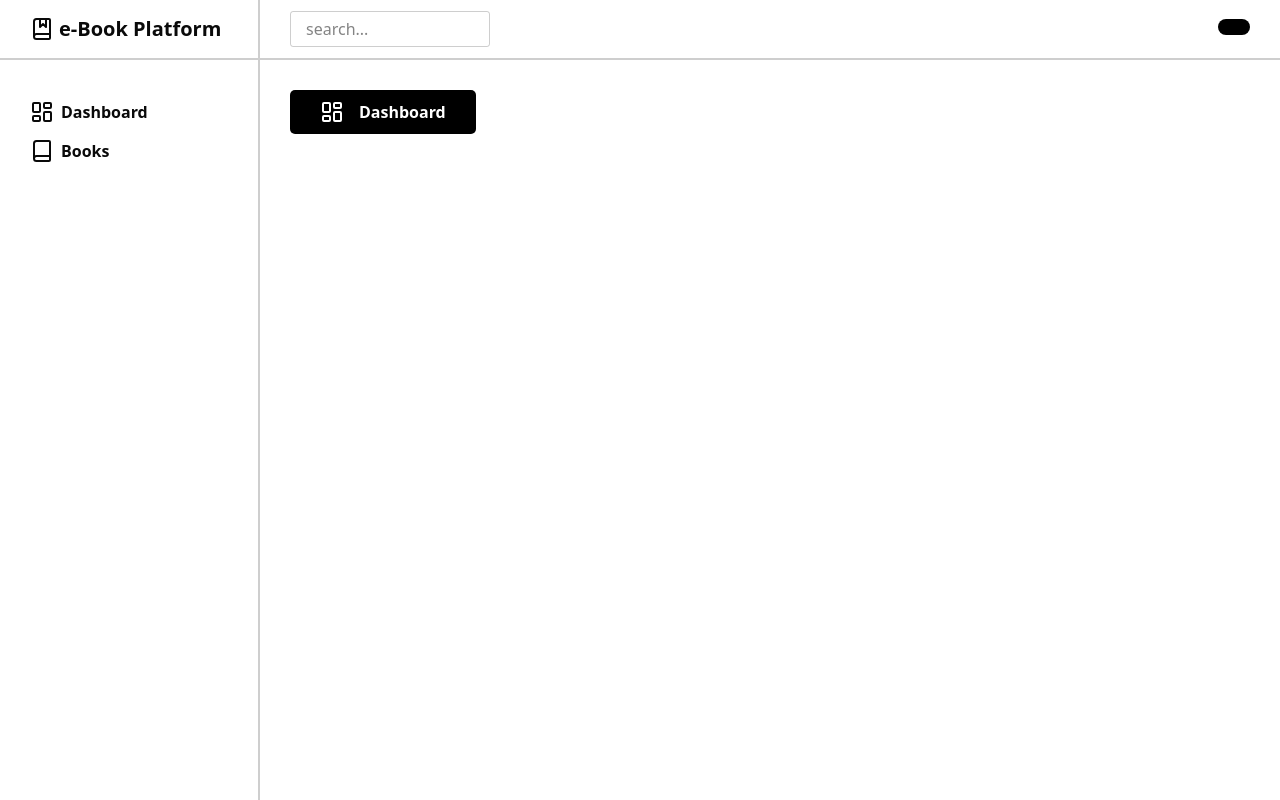
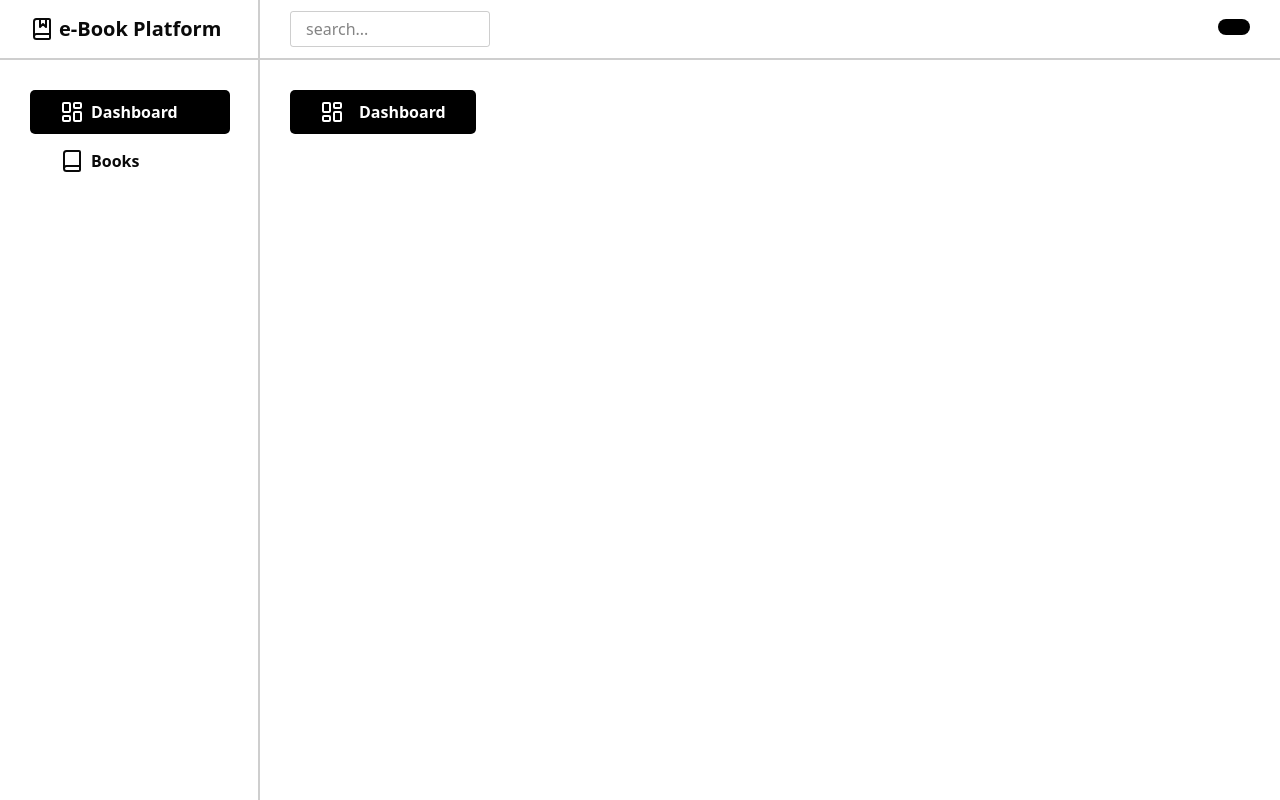
Before and after one commit to sohelrana2002/eBook-Application, a React (Vite) app in the folder admin/: page / in a window 1280 px wide. Built offline with nearby package versions, Linux system fonts and the light colour scheme; sample sign-in values are in the browser's storage.

Commit message:
active navlink

```diff
--- a/admin/src/layout/DashboardLayout/DashboardLayout.css
+++ b/admin/src/layout/DashboardLayout/DashboardLayout.css
@@ -30,7 +30,7 @@
 }
 
 .dashboard__menu {
-    padding-top: 40px;
+    padding-top: 30px;
     padding-left: 30px;
     display: flex;
     flex-direction: column;
@@ -41,6 +41,15 @@
     display: flex;
     align-items: center;
     gap: 7px;
+    padding-left: 30px;
+}
+
+.menu__box.active {
+    background: #000;
+    width: 200px;
+    padding: 10px 30px;
+    border-radius: 5px;
+    color: #fff;
 }
 
 .menu__box>span {
--- a/admin/src/layout/DashboardLayout/DashboardLayout.jsx
+++ b/admin/src/layout/DashboardLayout/DashboardLayout.jsx
@@ -1,7 +1,7 @@
 import "./DashboardLayout.css";
 import { BookMarked, Logs } from "lucide-react";
 import { NavMenu } from "../../data/Data";
-import { Link, Outlet, Navigate } from "react-router-dom";
+import { Link, Outlet, Navigate, NavLink } from "react-router-dom";
 import { useState, useEffect } from "react";
 import ProfileDropdown from "@/shared/ProfileDropdown/ProfileDropdown";
 
@@ -40,10 +40,14 @@ const DashboardLayout = () => {
           {NavMenu &&
             NavMenu.map((curElem) => {
               return (
-                <Link to={curElem.path} className="menu__box" key={curElem.id}>
+                <NavLink
+                  to={curElem.path}
+                  className="menu__box"
+                  key={curElem.id}
+                >
                   <span>{curElem.icon}</span>
                   <span>{curElem.title}</span>
-                </Link>
+                </NavLink>
               );
             })}
         </div>
```
